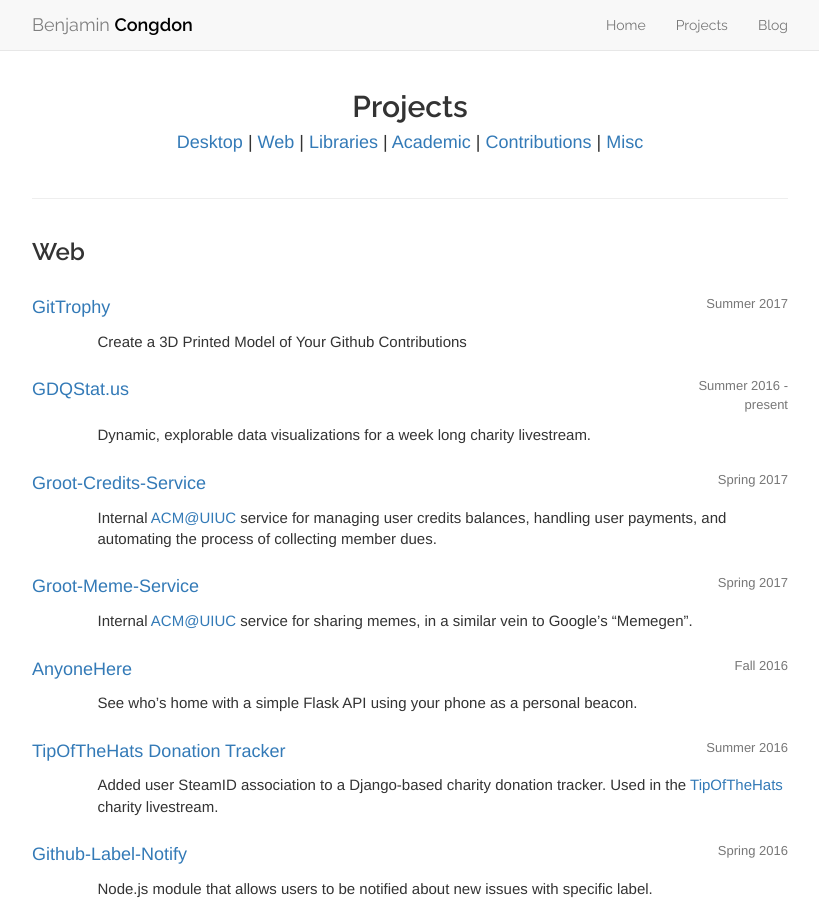
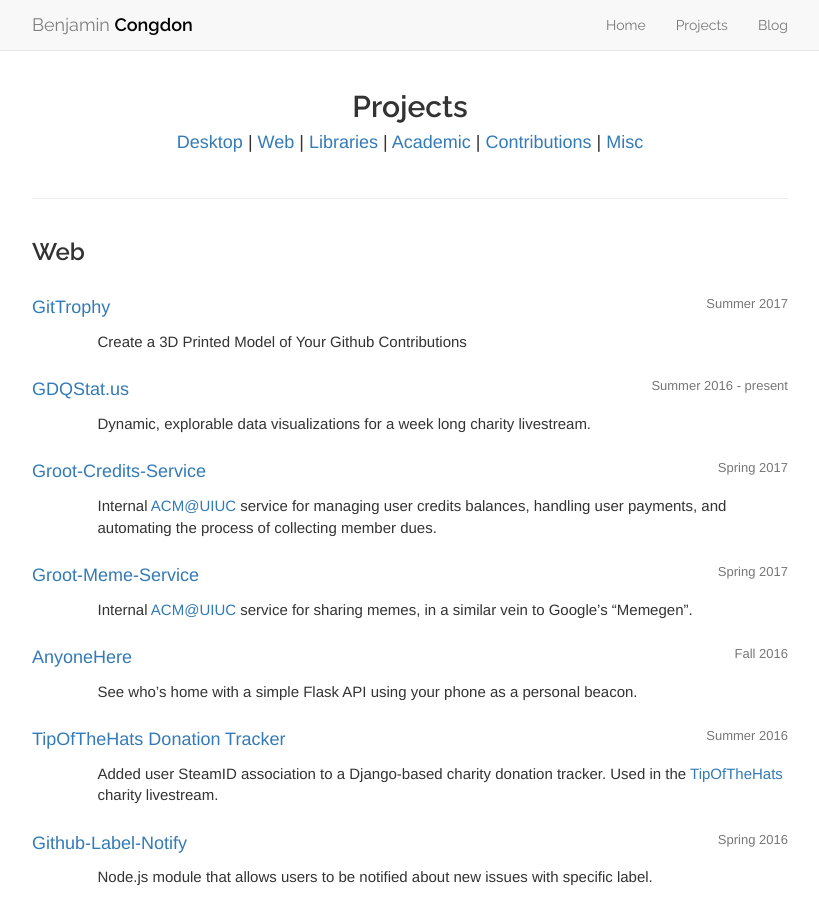
Before and after one commit to rhythmmec/bcongdon.github.io, a Jekyll site: the page built from projects.html, in a window 1280 px wide and 900 px high. Shown: the whole window, without its empty margins (230-1049 px from the left). Built offline with Jekyll 4.4.1, drawn with Linux system fonts in a browser that asks for light colours; nearby versions of some CDN libraries.

Commit message:
fix project date layout

```diff
--- a/projects.html
+++ b/projects.html
@@ -214,14 +214,14 @@
     {% assign tag_projects = page.projects | where:"tag",tag %}
     {% for p in tag_projects %}
     <div class="row project-title-row">
-      <div class="col-md-10 project-title">
+      <div class="col-md-8 project-title">
         {% if p.url %}
         <a href="{{ p.url }}">{{ p.name }}</a>
         {% else %}
         {{ p.name }}
         {% endif %}
       </div>
-      <div class="col-md-2 project-date">
+      <div class="col-md-4 project-date">
         {{ p.time }}
       </div>
     </div>
```
